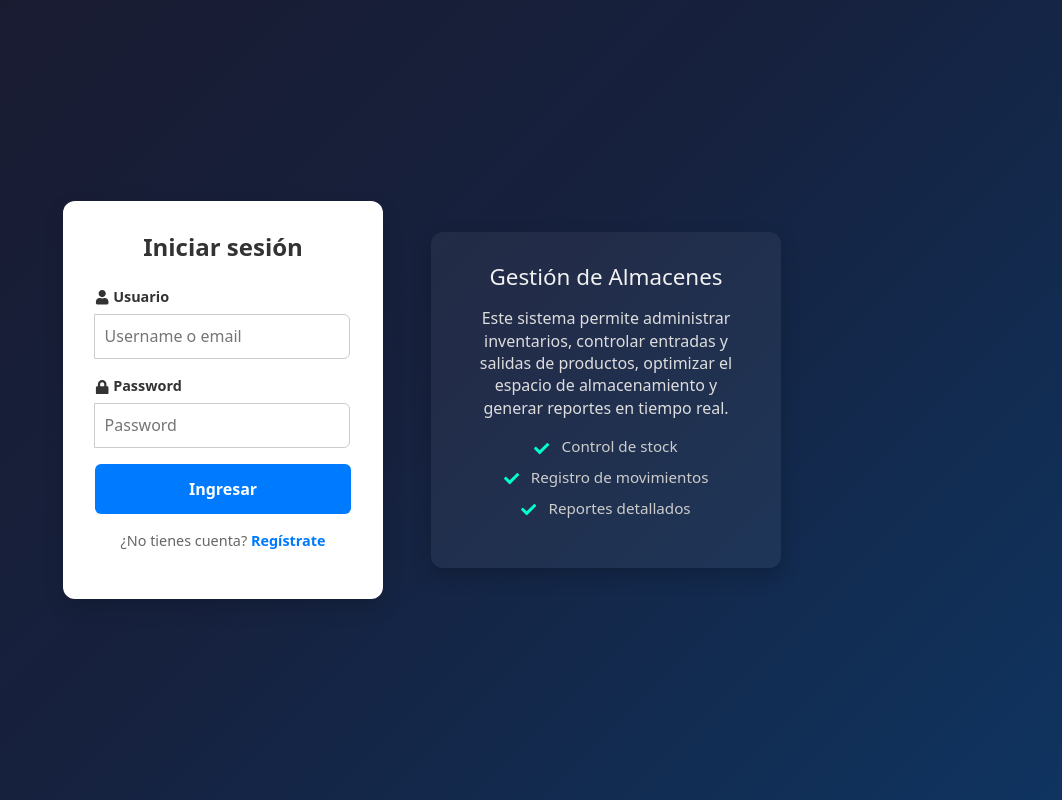
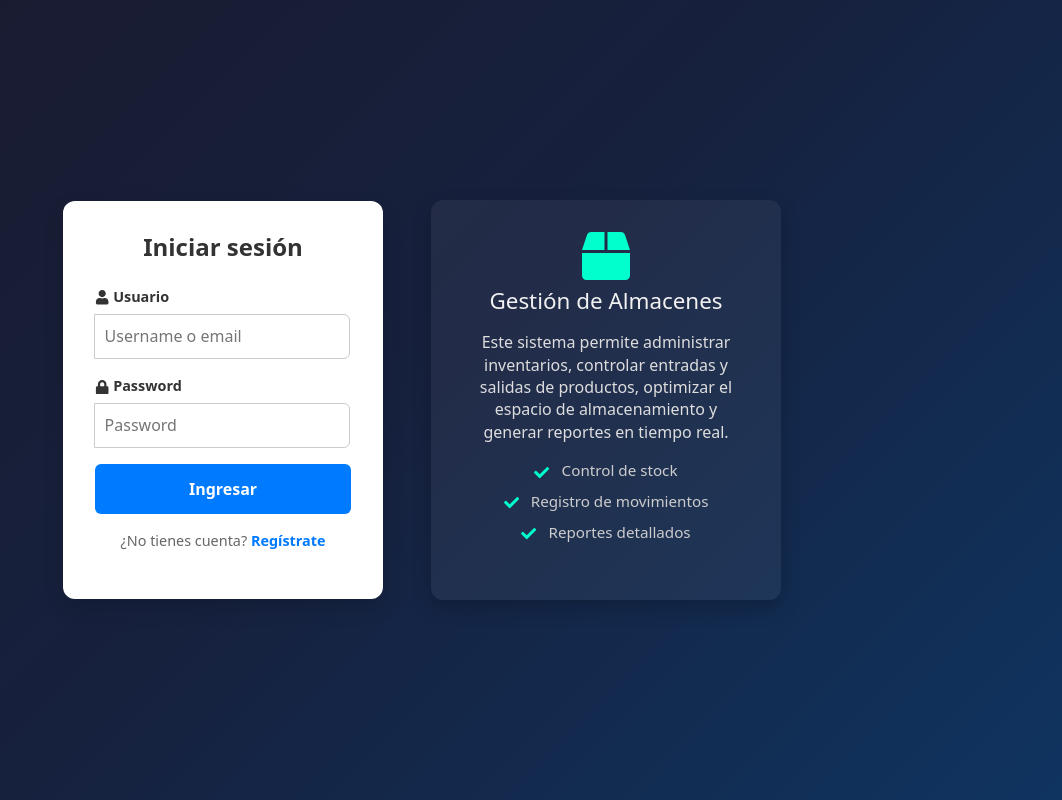
Before and after one commit to Eduardo-Aguilar-21/storagemdp-front, a React (Create React App) app: page / in a window 1280 px wide. Shown: the whole page, without its empty margins (218-1280 px from the left). Built offline with nearby package versions, Linux system fonts and the light colour scheme.

Commit message:
Login good

```diff
--- a/src/page/auth/Login.css
+++ b/src/page/auth/Login.css
@@ -2,7 +2,8 @@
     display: flex;
     justify-content: center;
     align-items: center;
-  gap: 3rem; /* separación entre login y panel */
+    gap: 3rem;
+    /* separación entre login y panel */
     height: 100vh;
     padding: 1rem;
     background: linear-gradient(135deg, #1a1a2e, #16213e, #0f3460);
@@ -102,15 +103,27 @@
     border-radius: 12px;
     box-shadow: 0px 8px 20px rgba(0, 0, 0, 0.2);
     animation: fadeIn 0.8s ease;
+    display: flex;
+    flex-direction: column;
+}
+
+.info-panel h2,
+.info-panel p,
+.info-panel li {
+    opacity: 0;
+    transform: translateY(20px);
+    animation: fadeInUp 0.6s forwards;
 }
 
 .info-panel h2 {
+    animation-delay: 0.2s;
     font-size: 1.4rem;
     margin-bottom: 1rem;
     color: #f1f1f1;
 }
 
 .info-panel p {
+    animation-delay: 0.4s;
     font-size: 1rem;
     line-height: 1.4;
     color: #ddd;
@@ -123,6 +136,7 @@
 }
 
 .info-panel li {
+    animation-delay: 0.6s;
     margin-bottom: 0.5rem;
     font-size: 0.95rem;
     color: #ccc;
@@ -133,7 +147,46 @@
     color: #00ffcc;
 }
 
-@keyframes fadeIn {
-  from { opacity: 0; transform: translateY(-20px); }
-  to { opacity: 1; transform: translateY(0); }
+.title-icon {
+    font-size: 3rem;
+    color: #00ffcc;
+    display: block;
+    margin: 0 auto 0.5rem;
+    animation: iconPop 0.6s ease forwards;
 }
+
+@keyframes fadeInUp {
+    from {
+        opacity: 0;
+        transform: translateY(20px);
+    }
+
+    to {
+        opacity: 1;
+        transform: translateY(0);
+    }
+}
+
+@keyframes iconPop {
+    0% {
+        opacity: 0;
+        transform: scale(0.5);
+    }
+
+    100% {
+        opacity: 1;
+        transform: scale(1);
+    }
+}
+
+.info-panel li:nth-child(1) {
+    animation-delay: 0.6s;
+}
+
+.info-panel li:nth-child(2) {
+    animation-delay: 0.8s;
+}
+
+.info-panel li:nth-child(3) {
+    animation-delay: 1s;
+}
--- a/src/page/auth/Login.jsx
+++ b/src/page/auth/Login.jsx
@@ -1,7 +1,7 @@
 import { useState } from "react";
 import { useNavigate } from "react-router-dom";
 import "./Login.css";
-import { FaCheck, FaLock, FaUser } from "react-icons/fa";
+import { FaBox, FaCheck, FaLock, FaUser } from "react-icons/fa";
 
 export function Login() {
     const navigate = useNavigate();
@@ -62,6 +62,7 @@ export function Login() {
 
             {/* Panel informativo */}
             <div className="info-panel">
+                <FaBox className="title-icon" />
                 <h2>Gestión de Almacenes</h2>
                 <p>
                     Este sistema permite administrar inventarios, controlar entradas y salidas de productos,
```
Lines whose indentation alone changed are shown as unchanged.
